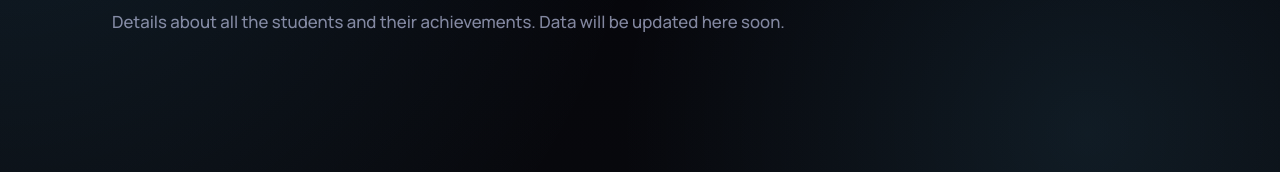
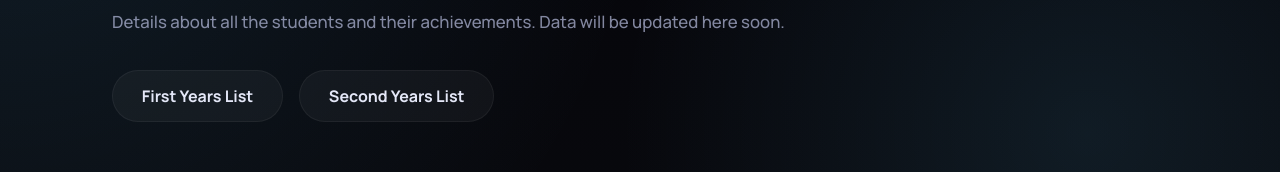
Before and after one commit to rohankishore/elweb, a React (Vite) app: page /students in a window 1280 px wide. Shown: the part 183-355 px from the top of the page. Built offline with nearby package versions, Linux system fonts and the light colour scheme.

Commit message:
add student list button.

```diff
--- a/src/App.jsx
+++ b/src/App.jsx
@@ -415,6 +415,10 @@ function App() {
             <div style={{ padding: '8rem 2rem', textAlign: 'left', color: 'white', minHeight: '100vh', maxWidth: '1120px', margin: '0 auto' }}>
               <h1 style={{ fontSize: '3rem', marginBottom: '1rem', fontFamily: 'var(--display)' }}>Student's Corner</h1>
               <p style={{ color: 'var(--text-muted)', fontSize: '1.05rem', lineHeight: '1.8' }}>Details about all the students and their achievements. Data will be updated here soon.</p>
+              <div style={{ display: 'flex', gap: '1rem', marginTop: '2rem', flexWrap: 'wrap' }}>
+                <Link to="#" style={{ padding: '0.9rem 1.8rem', borderRadius: '999px', border: '1px solid var(--border-soft)', background: 'rgba(255, 255, 255, 0.04)', color: 'var(--text-main)', textDecoration: 'none', fontWeight: '700' }}>First Years List</Link>
+                <Link to="#" style={{ padding: '0.9rem 1.8rem', borderRadius: '999px', border: '1px solid var(--border-soft)', background: 'rgba(255, 255, 255, 0.04)', color: 'var(--text-main)', textDecoration: 'none', fontWeight: '700' }}>Second Years List</Link>
+              </div>
             </div>
           } />
         </Routes>
```
